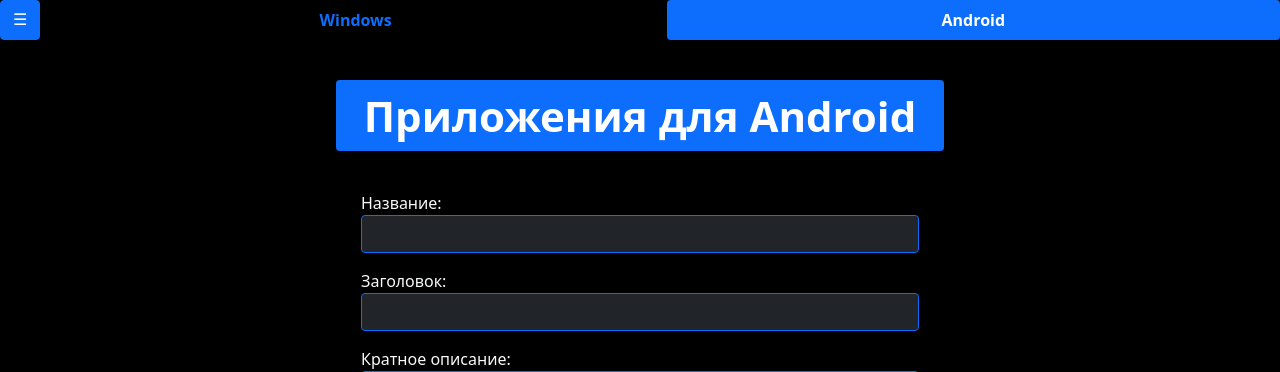
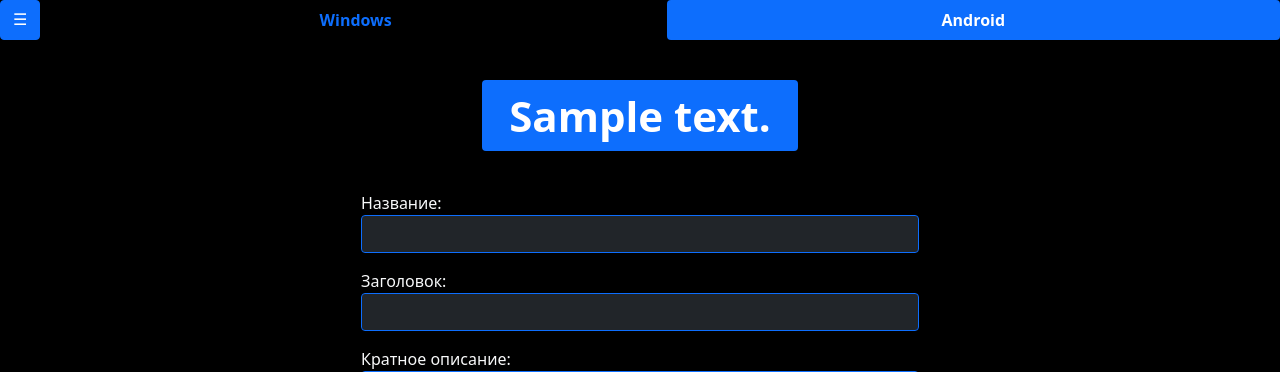
Before and after one commit to LebedevSergeyVach/SerphantomApplication, a Django app: template advertisements/templates/application_android/add-application.html in a window 1280 px wide. Shown: the top 372 px of the page. Run offline with Django 5.2, Linux system fonts and the light colour scheme; tables that the repository leaves empty hold one stand-in row (values such as "Sample post"); the template is opened without the code that fills it: values that come from a table or form of the project are taken from there, most other values are stand-ins (such as "Sample title", 1, 10 or a date in 2020); some libraries are stand-ins or nearby versions.

Commit message:
Update add-application.html

```diff
--- a/advertisements/templates/application_android/add-application.html
+++ b/advertisements/templates/application_android/add-application.html
@@ -2,7 +2,7 @@
 {% load static %}
 
 {% block title %}
-Add application Android
+    {{ name_site }}
 {% endblock %}
 
 {% block active_2 %}active{% endblock %}
@@ -13,7 +13,7 @@
     <div class="container overflow-hidden text-center">
         <div class="d-grid gap-3 mx-auto">
               <div class="display-4">
-                <span class="badge bg-primary">Приложения для Android</span>
+                <span class="badge bg-primary">{{ description }}</span>
               </div>
         </div>
     </div>
--- a/advertisements/templates/application_windows/add-application.html
+++ b/advertisements/templates/application_windows/add-application.html
@@ -2,7 +2,7 @@
 {% load static %}
 
 {% block title %}
-Add application Windows
+    {{ name_site }}
 {% endblock %}
 
 {% block active_1 %}active{% endblock %}
@@ -13,7 +13,7 @@
     <div class="container overflow-hidden text-center">
         <div class="d-grid gap-3 mx-auto">
               <div class="display-4">
-                <span class="badge bg-primary">Продукция для Windows</span>
+                <span class="badge bg-primary">{{ description }}</span>
               </div>
         </div>
     </div>
```
